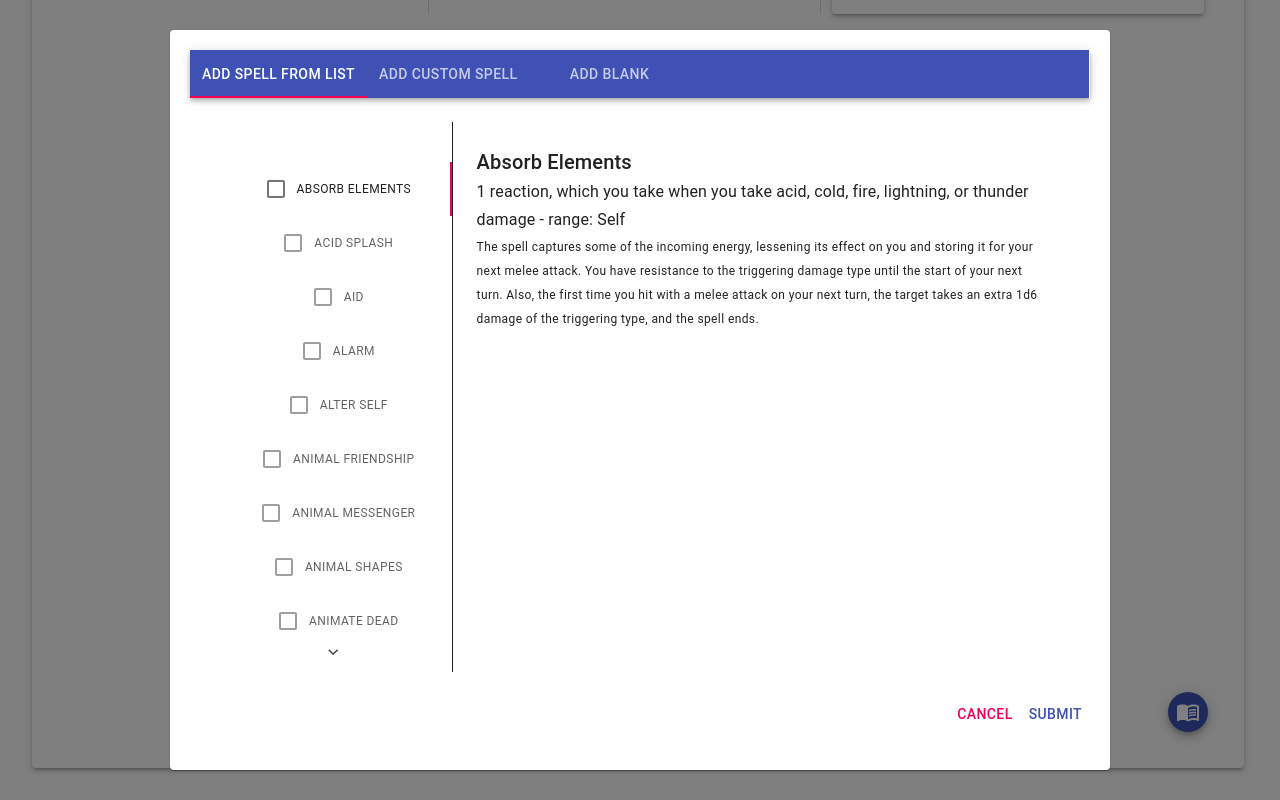
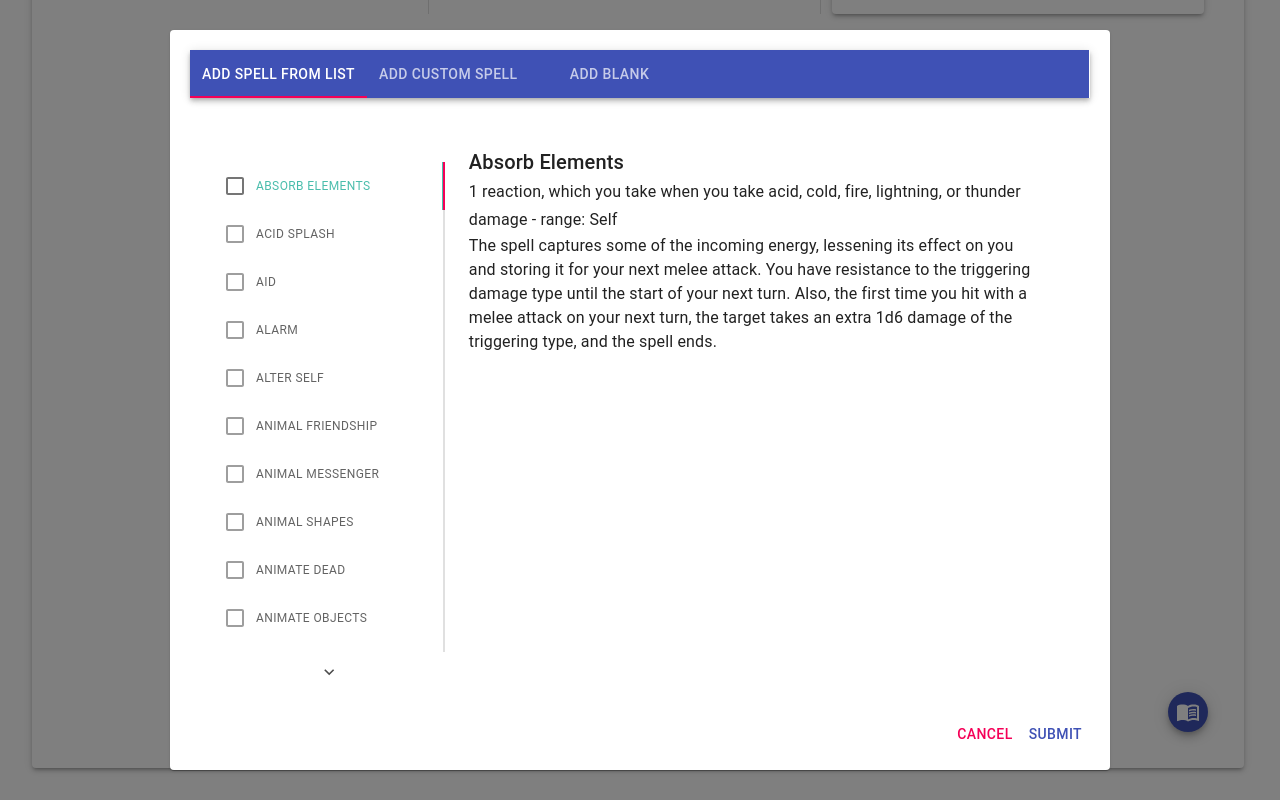
Before and after one commit to elchung/DnD-Character-Sheets, a Next.js app: page / in a window 1280 px wide. Both pictures are taken after a click on the button "add". Shown: the part 490-1290 px from the top of the page. Built offline with nearby package versions, Linux system fonts and the light colour scheme.

Commit message:
pre-commit on virtualizing lists

```diff
--- a/package.json
+++ b/package.json
@@ -20,7 +20,8 @@
     "react": "^16.13.1",
     "react-dnd": "^11.1.3",
     "react-dnd-html5-backend": "^11.1.3",
-    "react-dom": "16.13.1"
+    "react-dom": "16.13.1",
+    "react-window": "^1.8.5"
   },
   "devDependencies": {
     "eslint": "^7.6.0",
--- a/pages/CharacterSheet/Components/Modals/AddSpellsComponent.jsx
+++ b/pages/CharacterSheet/Components/Modals/AddSpellsComponent.jsx
@@ -5,6 +5,7 @@ import Typography from '@material-ui/core/Typography';
 import Box from '@material-ui/core/Box';
 import Checkbox from '@material-ui/core/Checkbox';
 import PropTypes from 'prop-types';
+import { withStyles } from '@material-ui/core/styles';
 import { spells } from '../../../../Data/Spells';
 import * as Sort from '../../../Utils/sortObjArrayUtils';
 import {
@@ -12,37 +13,25 @@ import {
   useSetCharacterState,
 } from '../../../Context/CharacterContext';
 
-const TabPanel = (props) => {
-  const {
-    children, value, index, ...other
-  } = props;
-
-  return (
-    <div
-      role="tabpanel"
-      hidden={value !== index}
-      id={`vertical-tabpanel-${index}`}
-      aria-labelledby={`vertical-tab-${index}`}
-      {...other}
-    >
-      {value === index && (
-        <Box p={3}>
-          <Typography>{children}</Typography>
-        </Box>
-      )}
-    </div>
-  );
-};
-
-TabPanel.propTypes = {
-  children: PropTypes.node,
-  index: PropTypes.any.isRequired,
-  value: PropTypes.any.isRequired,
-};
+const VerticalTab = withStyles(() => ({
+  root: {
+    borderRight: '2px solid lightgray',
+    textAlign: 'left',
+    padding: 0,
+  },
+  selected: {
+    color: '#4ABDAC',
+    borderRight: '3px solid #4ABDAC',
+    textAlign: 'left',
+  },
+  wrapper: {
+    alignItems: 'flex-start',
+    padding: 0,
+  },
+}))(Tab);
 
 export const AddSpellsComponent = () => {
   const { useStyles } = useCharacterState();
-  const classes = useStyles();
   const [selectedSpells, setSelectedSpells] = React.useState({
     cantrip: {},
     1: {},
@@ -57,9 +46,11 @@ export const AddSpellsComponent = () => {
   }); // keys are 0-9
   const [displayedSpells, setDisplayedSpells] = React.useState(Sort.sortAlphabeticalAsc(spells, 'name'));
   const [tabVal, setTabVal] = React.useState(0);
+  const [selectedSpell, setSelectedSpell] = React.useState(displayedSpells[tabVal]);
 
   const handleTabSelection = (event, newValue) => {
     setTabVal(newValue);
+    setSelectedSpell(displayedSpells[newValue]);
   };
 
   const handleCheckboxChange = (event, val) => {
@@ -69,18 +60,16 @@ export const AddSpellsComponent = () => {
   // need to add sorting/filtering to spell list (by name, level, class)
   // need to add checkbox for selected spells
   return (
-    <div style={{ display: 'flex', flexGrow: 1, height: 550 }}>
+    <div style={{ display: 'flex', flexGrow: 1, height: 570 }}>
       <Tabs
         orientation="vertical"
         variant="scrollable"
         value={tabVal}
         onChange={handleTabSelection}
-        aria-label="spell list"
-        className={classes.addSpellsTabs}
-        style={{ borderRight: '1px solid' }}
+        style={{ paddingTop: 0, paddingBottom: 0 }}
       >
         {displayedSpells.map((spell) => (
-          <Tab
+          <VerticalTab
             label={(
               <div>
                 <Checkbox
@@ -97,17 +86,20 @@ export const AddSpellsComponent = () => {
             id={`vertical-tab-${spell.name}`}
             key={`vertical-tab-${spell.name}`}
             aria-controls={`vertical-tabpanel-${spell.name}`}
-            classes={{ wrapper: { alignItems: 'flex-start', justify: 'flex-start' } }}
           />
         ))}
       </Tabs>
-      {displayedSpells.map((spell, index) => (
-        <TabPanel value={tabVal} index={index} style={{ width: '80%' }}>
-          <Typography variant="h6">{spell.name}</Typography>
-          <Typography variant="subtitle1">{`${spell.casting_time} - range: ${spell.range}`}</Typography>
-          <Typography variant="caption">{spell.description}</Typography>
-        </TabPanel>
-      ))}
+      <div
+        role="tabpanel"
+        id="vertical-tabpanel-display"
+        style={{ width: '80%' }}
+      >
+        <Box p={3}>
+          <Typography variant="h6">{selectedSpell.name}</Typography>
+          <Typography variant="subtitle1">{`${selectedSpell.casting_time} - range: ${selectedSpell.range}`}</Typography>
+          <Typography variant="body1">{selectedSpell.description}</Typography>
+        </Box>
+      </div>
     </div>
   );
 };
--- a/pages/Context/CharacterContext.jsx
+++ b/pages/Context/CharacterContext.jsx
@@ -60,8 +60,6 @@ export const CharacterContextProvider = (props) => {
   const useStyles = makeStyles({
     elevation: 3,
     abilityScoreComponent: { width: 125, paddingBottom: 20, height: 787 },
-    addSpellsTabs: { borderRight: '1px solid' },
-    addSpellsTab: { wrapper: { alignItems: 'flex-start', justify: 'flex-start', float: 'left' } },
     combatStatsComponent: {
       width: 375, height: 355, paddingBottom: 20, paddingTop: 10,
     },
--- a/pages/Utils/sortObjArrayUtils.js
+++ b/pages/Utils/sortObjArrayUtils.js
@@ -1,6 +1,7 @@
 export const sortAlphabeticalAsc = (arr, key) => {
+  console.time('sort');
   arr.sort((a, b) => (a[key] < b[key] ? -1 : 1));
-
+  console.timeEnd('sort');
   return arr;
 };
 
```
